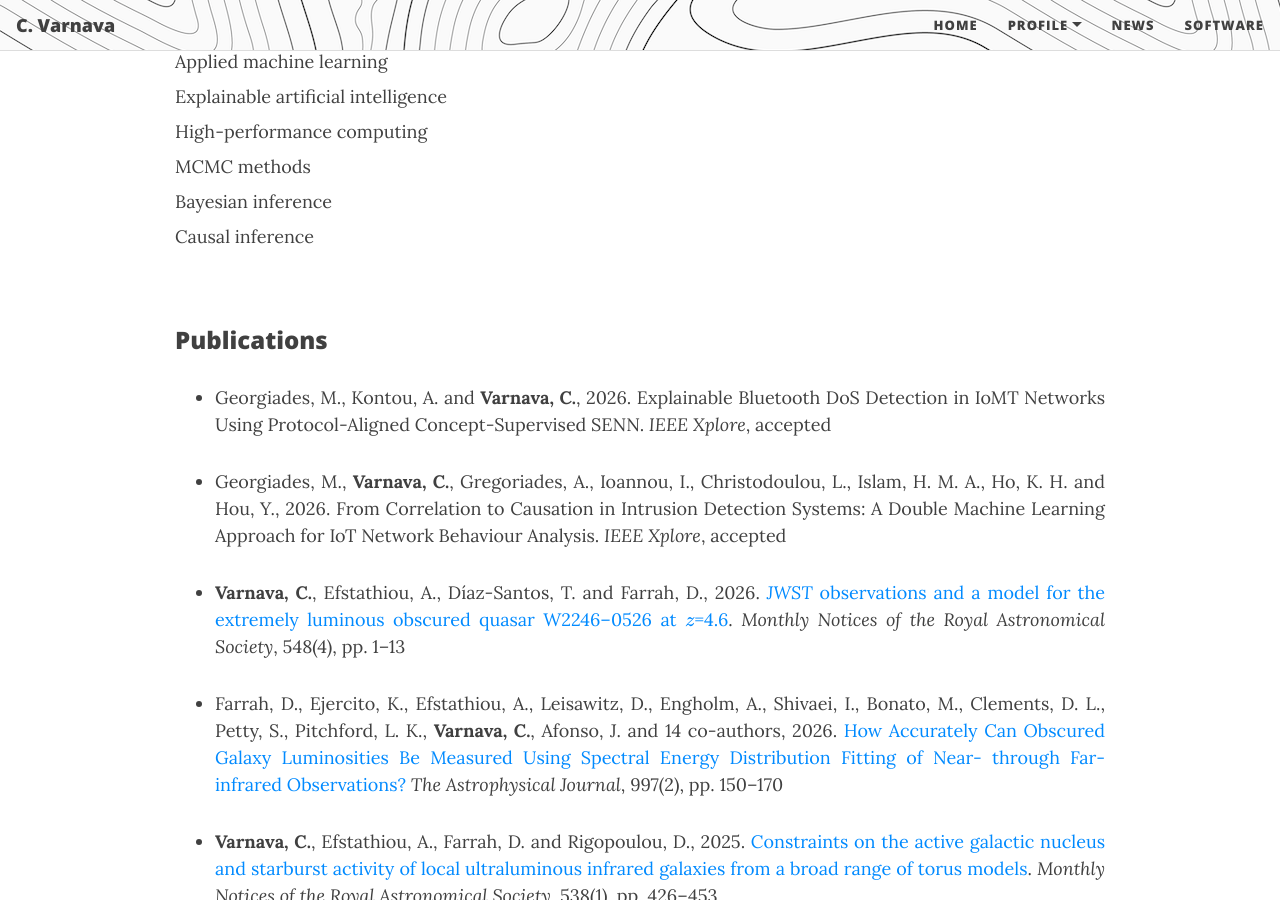
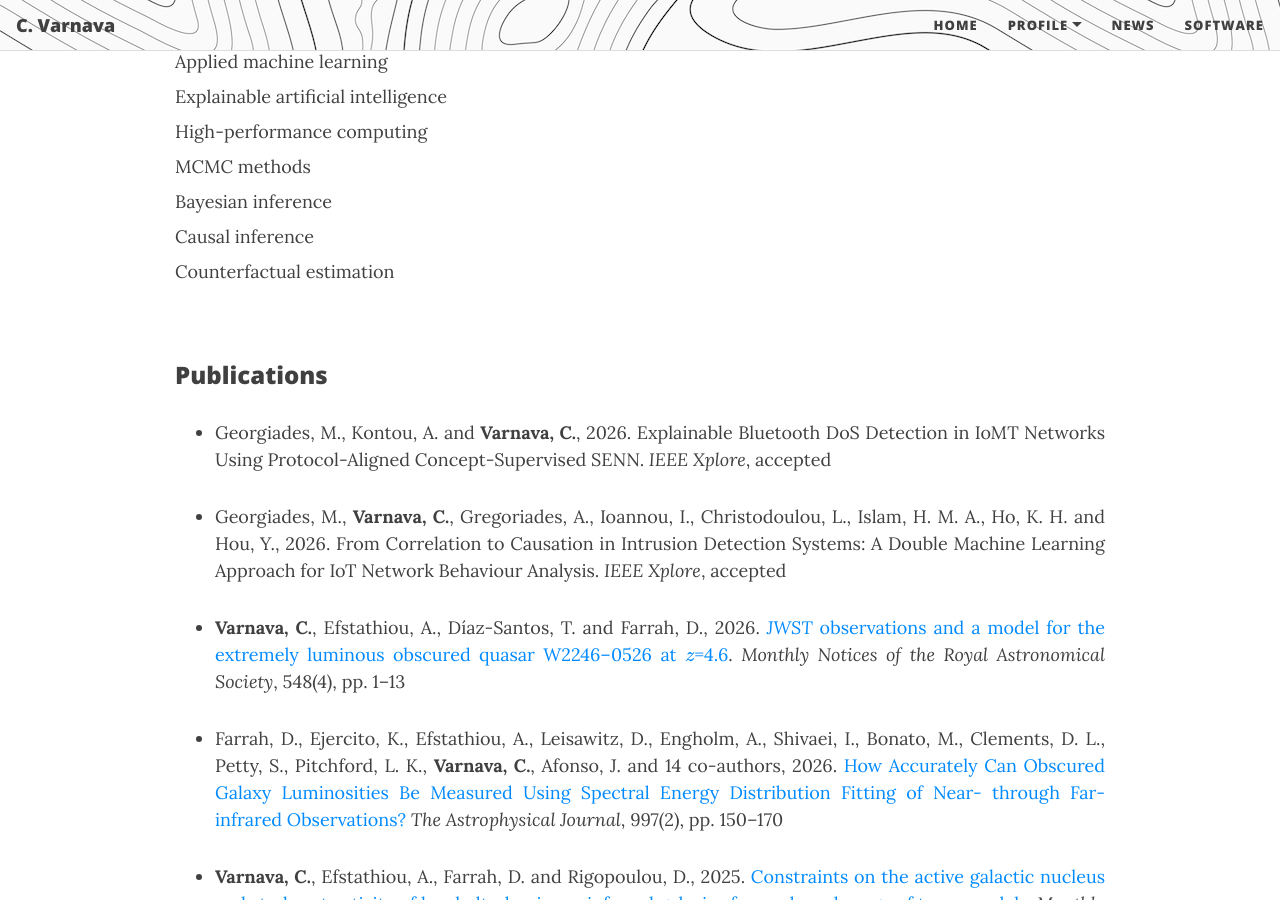
Before and after one commit to ch-var/ch-var.github.io, a Jekyll site: the page built from CV.html, in a window 1280 px wide and 900 px high, scrolled down 2970 px. Built offline with Jekyll 4.4.1, drawn with Linux system fonts in a browser that asks for light colours; formulas are drawn with MathJax 3.

Commit message:
Update CV.html

```diff
--- a/CV.html
+++ b/CV.html
@@ -93,7 +93,8 @@ mathjax: true
 <p align='justify' style="margin-top: 8px; margin-bottom: 8px;">High-performance computing</p>
 <p align='justify' style="margin-top: 8px; margin-bottom: 8px;">MCMC methods</p>
 <p align='justify' style="margin-top: 8px; margin-bottom: 8px;">Bayesian inference</p>
-<p align='justify' style="margin-top: 8px;">Causal inference</p>
+<p align='justify' style="margin-top: 8px; margin-bottom: 8px;">Causal inference</p>
+<p align='justify' style="margin-top: 8px;">Counterfactual estimation</p>
 <br>
 <p style="font-family: var(--header-font); font-weight: 800; line-height: 1.1; font-size: 1.5rem; margin-top: 1.25rem;">Publications</p>
 <ul>
```
